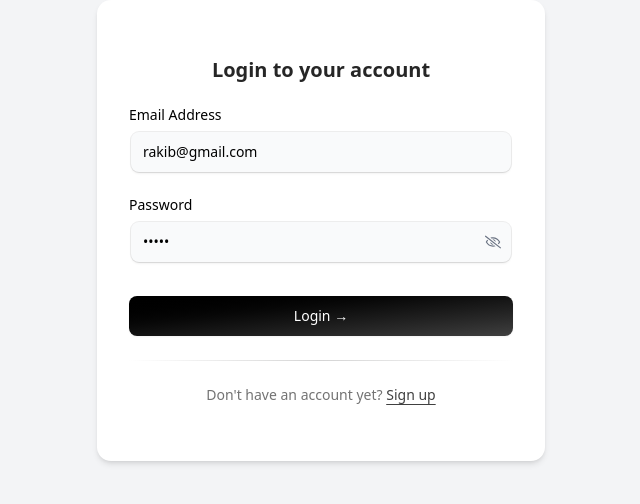
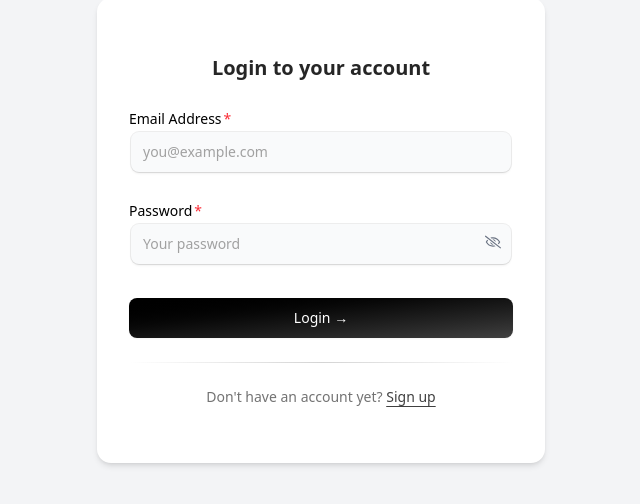
Before and after one commit to rakib8680/gadgets-management-client, a React (Vite) app: page /login in a window 1280 px wide. Shown: the part 170-674 px from the top of the page, without its empty margins (319-959 px from the left). Built offline with nearby package versions, Linux system fonts and the light colour scheme.

Commit message:
Refactored Login form with reusable fields

```diff
--- a/package.json
+++ b/package.json
@@ -10,6 +10,7 @@
     "preview": "vite preview"
   },
   "dependencies": {
+    "@hookform/resolvers": "^5.0.1",
     "@radix-ui/react-dialog": "^1.1.11",
     "@radix-ui/react-label": "^2.1.7",
     "@radix-ui/react-separator": "^1.1.4",
--- /dev/null
+++ b/src/components/form/GM_Form.tsx
@@ -0,0 +1,63 @@
+import type { ReactNode } from "react";
+import {
+  useForm,
+  FormProvider,
+  type FieldValues,
+  type SubmitHandler,
+  type UseFormProps,
+} from "react-hook-form";
+import { cn } from "@/lib/utils";
+
+type FormConfig = {
+  resolver?: any;
+  defaultValues?: Record<string, any>;
+};
+
+type TFormProps = {
+  children: ReactNode;
+  onSubmit: SubmitHandler<FieldValues>;
+  className?: string;
+  resetOnSubmit?: boolean;
+} & FormConfig;
+
+const GM_Form = ({
+  children,
+  onSubmit,
+  resolver,
+  defaultValues,
+  className,
+  resetOnSubmit = true,
+}: TFormProps) => {
+  const formConfig: UseFormProps = {};
+
+  if (resolver) {
+    formConfig.resolver = resolver;
+  }
+
+  if (defaultValues) {
+    formConfig.defaultValues = defaultValues;
+  }
+
+  const methods = useForm(formConfig);
+  const { handleSubmit, reset } = methods;
+
+  const submit = (data: FieldValues) => {
+    onSubmit(data);
+    if (resetOnSubmit) {
+      reset();
+    }
+  };
+
+  return (
+    <FormProvider {...methods}>
+      <form
+        onSubmit={handleSubmit(submit)}
+        className={cn("space-y-4", className)}
+      >
+        {children}
+      </form>
+    </FormProvider>
+  );
+};
+
+export default GM_Form;
--- a/src/pages/Login.tsx
+++ b/src/pages/Login.tsx
@@ -1,33 +1,27 @@
-import { Input } from "@/components/ui/input";
-import { Label } from "@/components/ui/label";
 import { Button } from "@/components/ui/button";
 import { useLoginMutation } from "@/redux/features/auth/authApi";
 import { setUser } from "@/redux/features/auth/authSlice";
 import { useAppDispatch } from "@/redux/hooks";
-import { TLoginInput } from "@/types/auth";
 import verifyToken from "@/utils/verifyToken";
-import { useForm, SubmitHandler } from "react-hook-form";
+import { FieldValues } from "react-hook-form";
 import { useState } from "react";
 import { toast } from "sonner";
 import { FaRegEye, FaRegEyeSlash } from "react-icons/fa";
 import { cn } from "@/lib/utils";
 import { NavLink } from "react-router-dom";
-
+import GM_Form from "@/components/form/GM_Form";
+import { zodResolver } from "@hookform/resolvers/zod";
+import { loginValidationSchema } from "@/utils/formValidation";
+import GM_Input from "@/components/form/GM_Input";
 export default function Login() {
   // states & hooks
   const [showPassword, setShowPassword] = useState(false);
   const [isLoading, setIsLoading] = useState(false);
   const [login] = useLoginMutation();
   const dispatch = useAppDispatch();
-  const { register, handleSubmit, reset } = useForm<TLoginInput>({
-    defaultValues: {
-      email: "rakib@gmail.com",
-      password: "rakib",
-    },
-  });
 
   //Form submission handler
-  const onSubmit: SubmitHandler<TLoginInput> = async (loginInfo) => {
+  const handleLogin = async (loginInfo: FieldValues) => {
     setIsLoading(true);
     const toastId = toast.loading("Logging in...", { position: "top-center" });
 
@@ -42,7 +36,6 @@ export default function Login() {
           id: toastId,
           position: "top-center",
         });
-        reset();
       }
     } catch (error) {
       toast.error("Invalid Email or Password", {
@@ -57,32 +50,37 @@ export default function Login() {
   return (
     <div className="flex items-center justify-center min-h-screen bg-gray-100 dark:bg-black">
       <div className="w-full max-w-md bg-white px-8 py-14 rounded-xl shadow-md dark:bg-zinc-900">
-        <form onSubmit={handleSubmit(onSubmit)} className="space-y-6">
+        <GM_Form
+          onSubmit={handleLogin}
+          defaultValues={{ email: "", password: "" }}
+          resolver={zodResolver(loginValidationSchema)}
+          className="space-y-6"
+        >
           <h2 className="text-xl font-bold text-center text-neutral-800 dark:text-neutral-200">
             Login to your account
           </h2>
 
           {/* Email */}
           <LabelInputContainer>
-            <Label htmlFor="email">Email Address</Label>
-            <Input
-              id="email"
+            <GM_Input
               type="email"
               placeholder="you@example.com"
-              {...register("email", { required: true })}
+              name="email"
+              label="Email Address"
               disabled={isLoading}
+              required={true}
             />
           </LabelInputContainer>
 
           {/* Password */}
           <LabelInputContainer className="relative">
-            <Label htmlFor="password">Password</Label>
-            <Input
-              id="password"
+            <GM_Input
               type={showPassword ? "text" : "password"}
-              placeholder="••••••••"
-              {...register("password", { required: true })}
+              placeholder="Your password"
+              name="password"
+              label="Password"
               disabled={isLoading}
+              required={true}
             />
             <div
               onClick={() => !isLoading && setShowPassword(!showPassword)}
@@ -129,7 +127,7 @@ export default function Login() {
               Sign up
             </NavLink>
           </div>
-        </form>
+        </GM_Form>
       </div>
     </div>
   );
```
Also changed, not shown: 1 other file (tests, documents, lock files or other folders).
